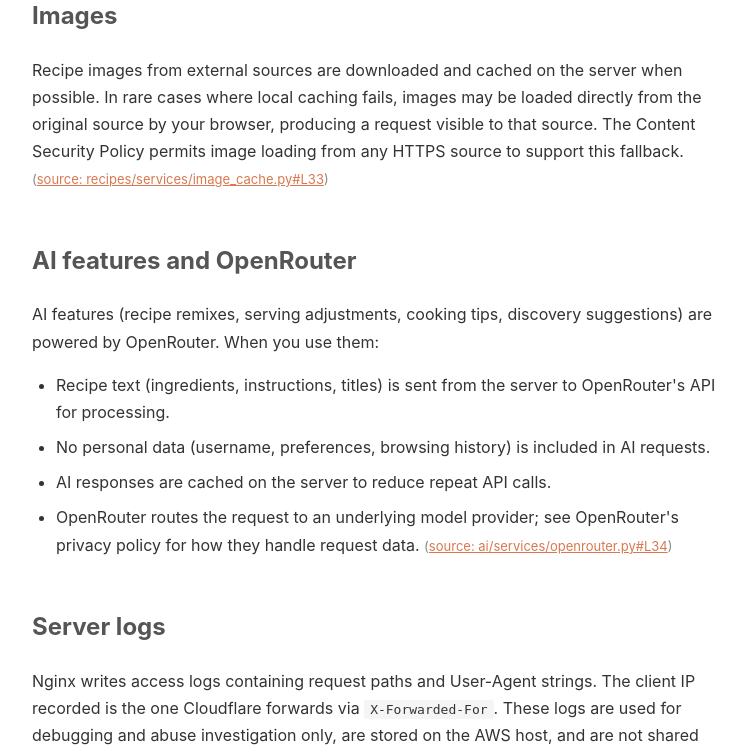
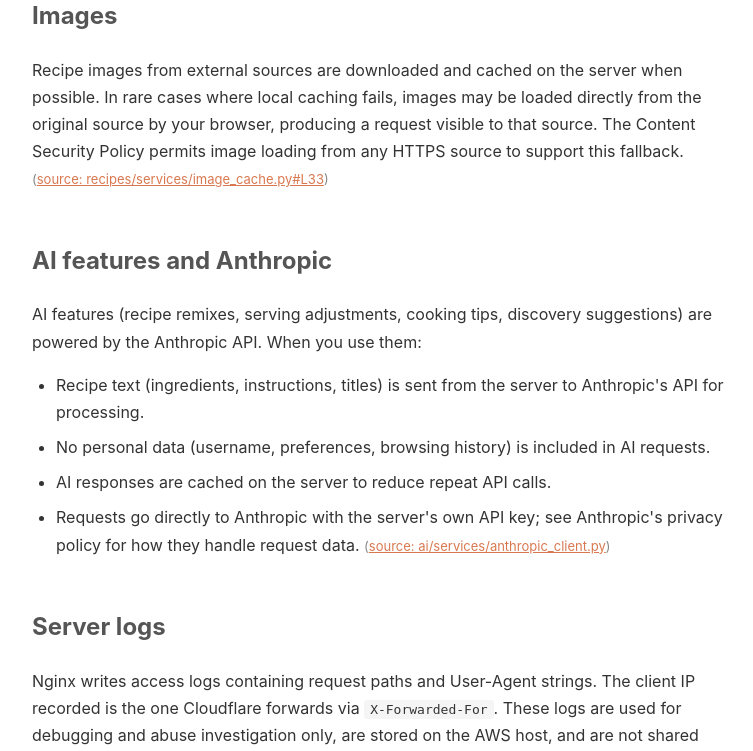
Before and after one commit to matthewdeaves/cookie, a Django app: template apps/core/templates/core/privacy_policy.html in a window 1280 px wide. Shown: the part 2389-3140 px from the top of the page, without its empty margins (258-1011 px from the left). Run offline with Django 5.2, Linux system fonts and the light colour scheme; the template is opened without the code that fills it, so the values that code supplies are empty.

Commit message:
Rename OpenRouter wording and links to Anthropic in the UIs
Modern settings, legacy iOS 9 settings, error messages and the privacy
policy now refer to the Anthropic API and console.anthropic.com.

Claude-Session: https://claude.ai/code/session_014G15tVwQmEvErQbBe4xBT5

```diff
--- a/apps/core/templates/core/privacy_policy.html
+++ b/apps/core/templates/core/privacy_policy.html
@@ -62,14 +62,14 @@
   <p>Recipe images from external sources are downloaded and cached on the server when possible. In rare cases where local caching fails, images may be loaded directly from the original source by your browser, producing a request visible to that source. The Content Security Policy permits image loading from any HTTPS source to support this fallback.
     <span class="source-link">(<a href="https://github.com/matthewdeaves/cookie/blob/v1.72.2/apps/recipes/services/image_cache.py#L33">source: recipes/services/image_cache.py#L33</a>)</span></p>
 
-  <h2>AI features and OpenRouter</h2>
-  <p>AI features (recipe remixes, serving adjustments, cooking tips, discovery suggestions) are powered by OpenRouter. When you use them:</p>
+  <h2>AI features and Anthropic</h2>
+  <p>AI features (recipe remixes, serving adjustments, cooking tips, discovery suggestions) are powered by the Anthropic API. When you use them:</p>
   <ul>
-    <li>Recipe text (ingredients, instructions, titles) is sent from the server to OpenRouter's API for processing.</li>
+    <li>Recipe text (ingredients, instructions, titles) is sent from the server to Anthropic's API for processing.</li>
     <li>No personal data (username, preferences, browsing history) is included in AI requests.</li>
     <li>AI responses are cached on the server to reduce repeat API calls.</li>
-    <li>OpenRouter routes the request to an underlying model provider; see OpenRouter's privacy policy for how they handle request data.
-      <span class="source-link">(<a href="https://github.com/matthewdeaves/cookie/blob/v1.72.2/apps/ai/services/openrouter.py#L34">source: ai/services/openrouter.py#L34</a>)</span></li>
+    <li>Requests go directly to Anthropic with the server's own API key; see Anthropic's privacy policy for how they handle request data.
+      <span class="source-link">(<a href="https://github.com/matthewdeaves/cookie/blob/master/apps/ai/services/anthropic_client.py">source: ai/services/anthropic_client.py</a>)</span></li>
   </ul>
 
   <h2>Server logs</h2>
@@ -108,7 +108,7 @@
     <li>All connections are encrypted via HTTPS with HSTS (2-year <code>max-age</code>, <code>includeSubDomains</code>, <code>preload</code>).
       <span class="source-link">(<a href="https://github.com/matthewdeaves/cookie/blob/v1.72.2/nginx/security-headers.conf#L1">source: nginx/security-headers.conf#L1</a>)</span></li>
     <li>Authentication uses WebAuthn passkeys — no passwords to steal or brute-force.</li>
-    <li>The OpenRouter API key is encrypted at rest in the database using Fernet symmetric encryption.
+    <li>The Anthropic API key is encrypted at rest in the database using Fernet symmetric encryption.
       <span class="source-link">(<a href="https://github.com/matthewdeaves/cookie/blob/v1.72.2/apps/core/encryption.py#L29">source: core/encryption.py#L29 — encrypt_value</a>)</span></li>
     <li>Rate limiting protects authentication and AI endpoints. The limiter uses your IP address (derived from the Cloudflare-forwarded <code>X-Forwarded-For</code> header) as an in-memory key; it is not stored or logged for rate-limiting purposes.
       <span class="source-link">(<a href="https://github.com/matthewdeaves/cookie/blob/v1.72.2/cookie/settings.py#L281">source: settings.py#L281</a>)</span></li>
--- a/apps/legacy/static/legacy/js/ai-error.js
+++ b/apps/legacy/static/legacy/js/ai-error.js
@@ -13,7 +13,7 @@ Cookie.aiError = (function() {
         401: { action: 'update_key', message: 'Your API key appears to be invalid. Please update it in Settings.' },
         429: { action: 'retry', message: 'Too many requests. Please wait a moment and try again.' },
         'quota_exceeded': { action: 'quota_exceeded', message: 'Daily limit reached.' },
-        402: { action: 'add_credits', message: 'Your OpenRouter account may need credits. Please check your account.' }
+        402: { action: 'add_credits', message: 'Your Anthropic account may need credits. Please check your account.' }
     };
 
     /**
--- a/frontend/src/components/settings/SettingsGeneral.tsx
+++ b/frontend/src/components/settings/SettingsGeneral.tsx
@@ -72,7 +72,7 @@ export default function SettingsGeneral({
         </div>
       </div>
 
-      {/* OpenRouter API — admin only */}
+      {/* Anthropic API — admin only */}
       {isAdmin && <APIKeySection
         aiStatus={aiStatus}
         models={models}
--- a/frontend/src/components/settings/SettingsPrompts.tsx
+++ b/frontend/src/components/settings/SettingsPrompts.tsx
@@ -39,7 +39,7 @@ export default function SettingsPrompts({
         <div className="flex items-center gap-3 rounded-lg border border-yellow-500/50 bg-yellow-500/10 p-4">
           <AlertCircle className="h-5 w-5 text-yellow-500" />
           <p className="text-sm text-yellow-600 dark:text-yellow-400">
-            Configure your OpenRouter API key in the General tab to enable AI
+            Configure your Anthropic API key in the General tab to enable AI
             features.
           </p>
         </div>
```
Also changed, not shown: apps/legacy/templates/legacy/settings.html (+4 -4 lines), frontend/src/components/settings/APIKeySection.tsx (+4 -4 lines).
